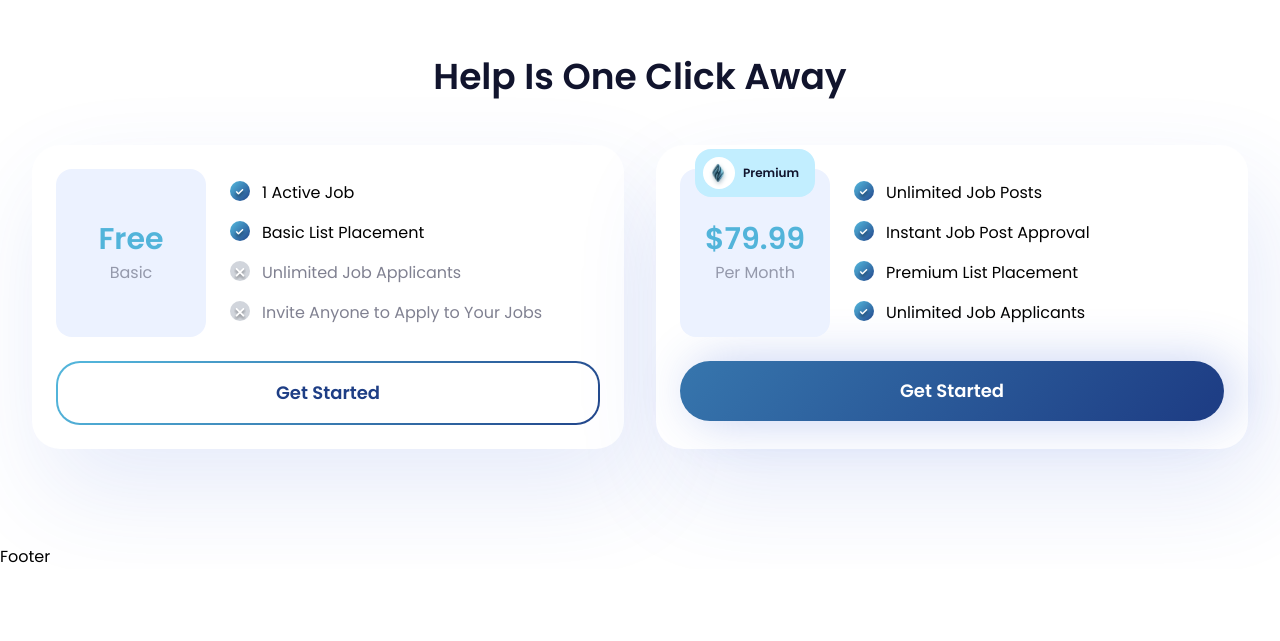
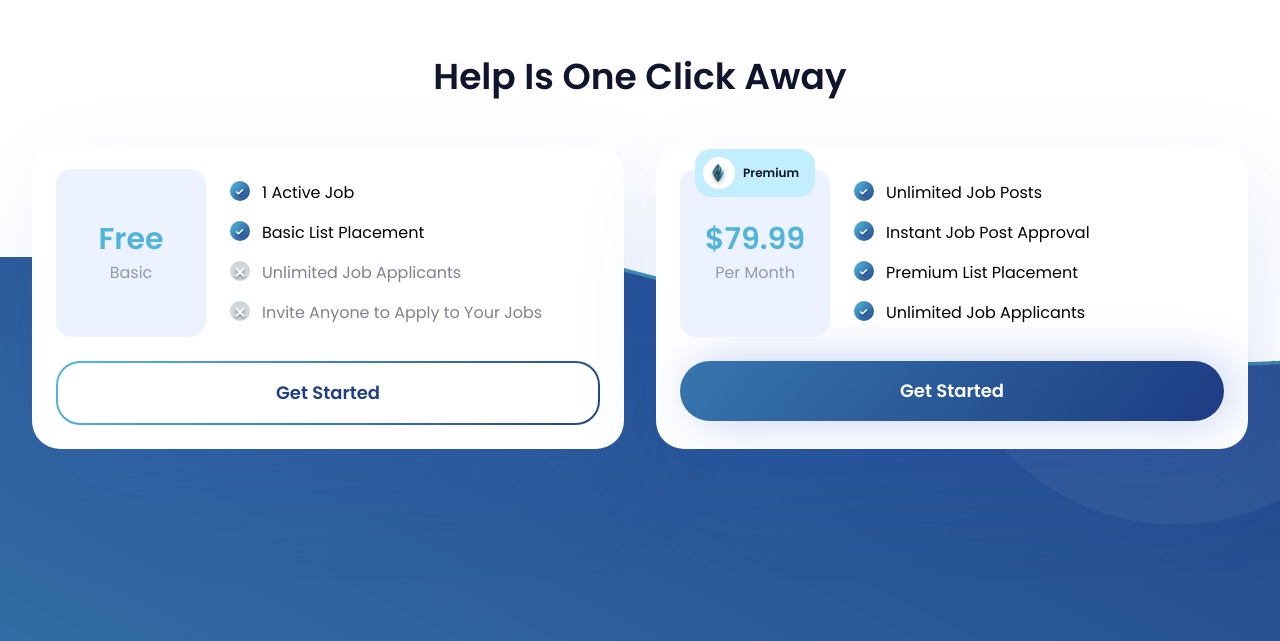
Before and after one commit to EasinTanvir/technical-task, a React (Vite) app: page / in a window 1280 px wide. Shown: the part 4115-4756 px from the top of the page. Before the commit the page ends 4684 px from the top, so only its background shows below. Built offline with nearby package versions, Linux system fonts and the light colour scheme.

Commit message:
update footer layout

```diff
--- a/src/components/footer/Footer.jsx
+++ b/src/components/footer/Footer.jsx
@@ -1,7 +1,13 @@
 import React from "react";
+import BackgroundImage from "../shared/BackgroundImage";
+import { footerBg } from "../../constant";
 
 const Footer = () => {
-  return <footer>Footer</footer>;
+  return (
+    <footer className="relative h-96 -mt-72">
+      <BackgroundImage src={footerBg} className="-z-10" />
+    </footer>
+  );
 };
 
 export default Footer;
--- a/src/components/landingPage/CommonQuestion/CommonQuestion.jsx
+++ b/src/components/landingPage/CommonQuestion/CommonQuestion.jsx
@@ -8,7 +8,7 @@ import { commonQuestions } from "../../../data/commonQuestions";
 
 const CommonQuestion = () => {
   return (
-    <section className="py-16 md:py-24">
+    <section className="py-16 md:py-24 z-40 relative">
       <Container>
         <Heading as="h2" className="text-badge-text">
           Common Questions
```
